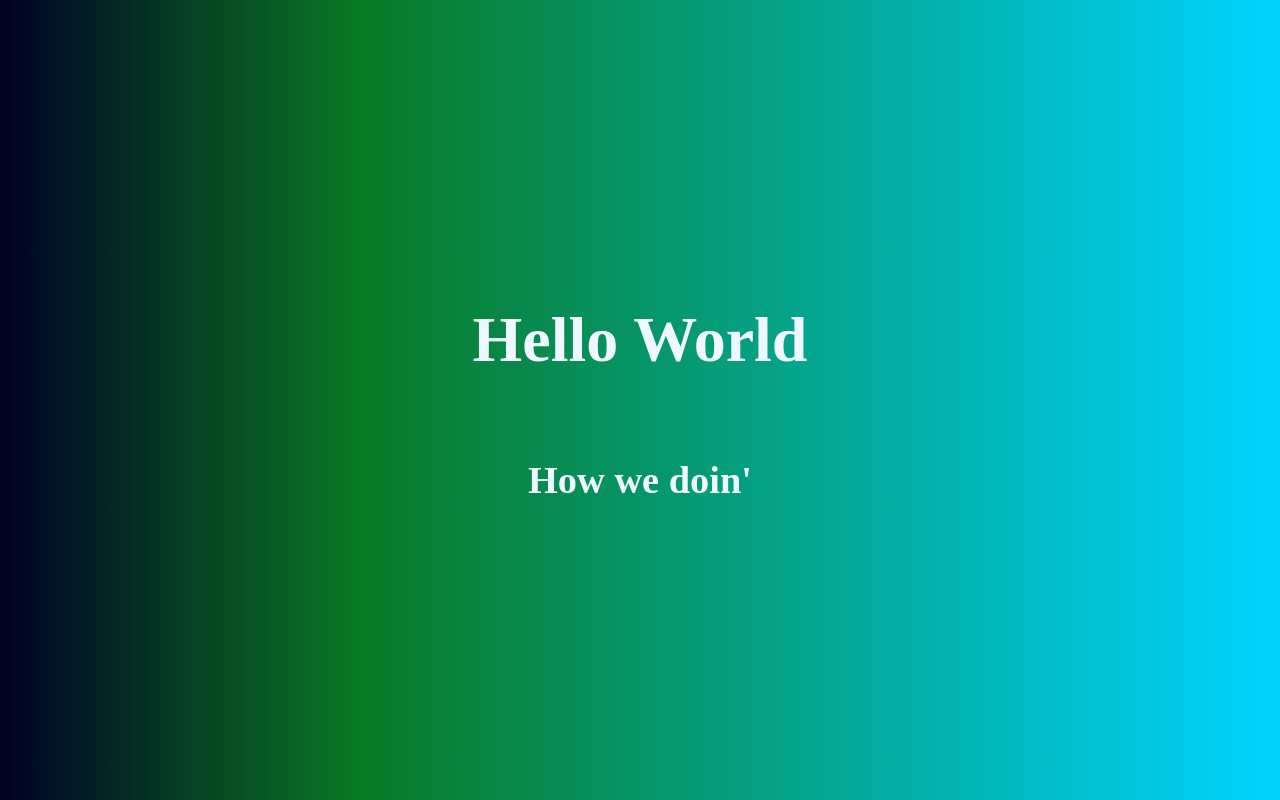
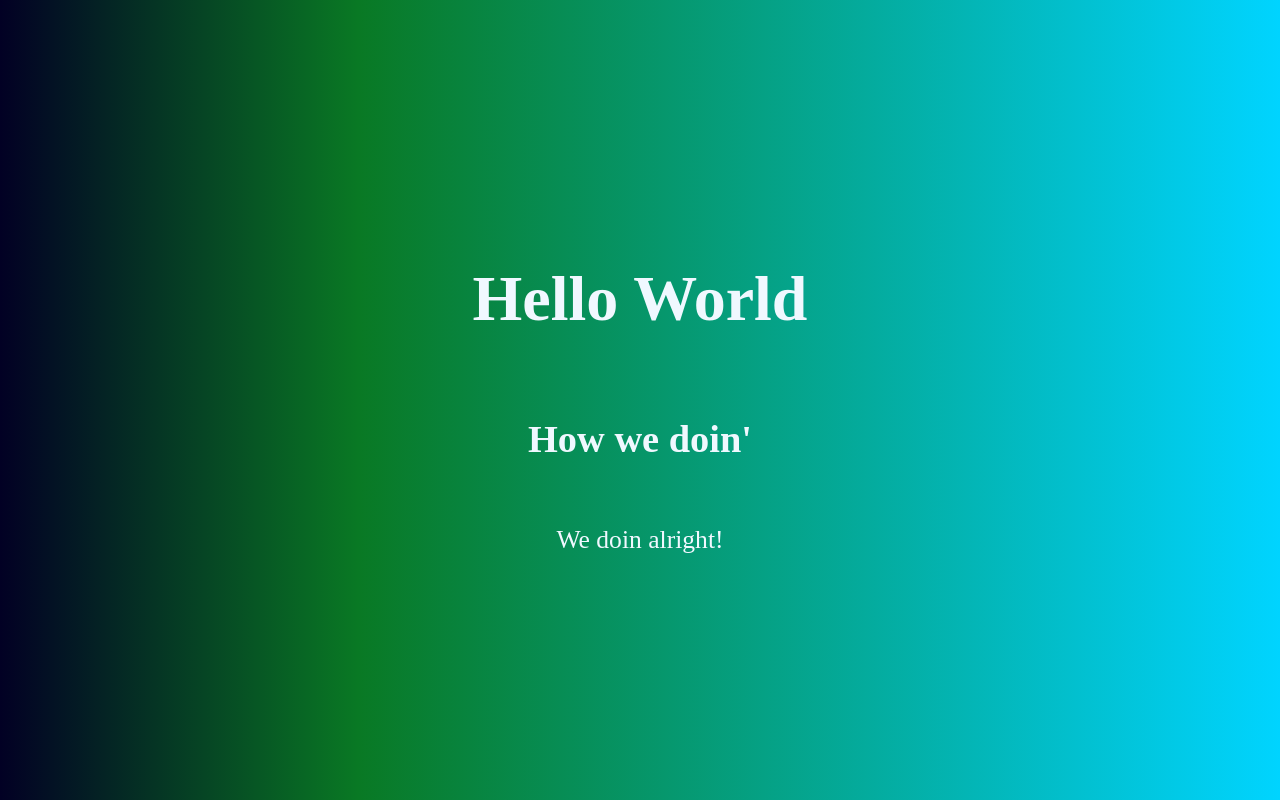
Before and after one commit to portiaove/portiaove.github.io, a website: page index.html in a window 1280 px wide. Drawn offline with Linux system fonts and the light colour scheme.

Commit message:
Content edition

```diff
--- a/index.html
+++ b/index.html
@@ -14,5 +14,8 @@
   <h3>
     How we doin'
   </h3>
+  <p>
+    We doin alright!
+  </p>
 </body>
 </html>
```
